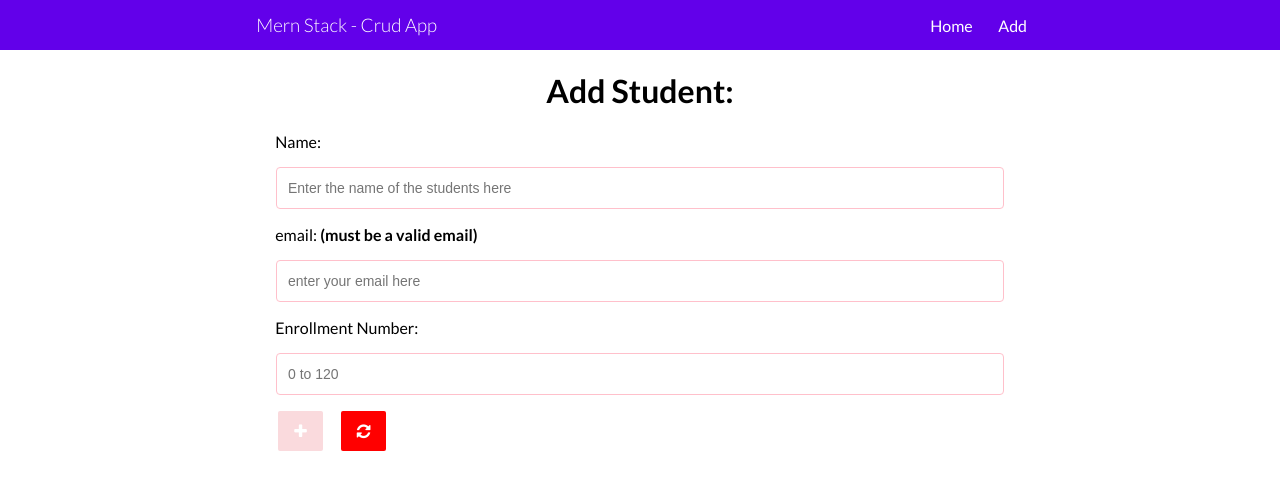
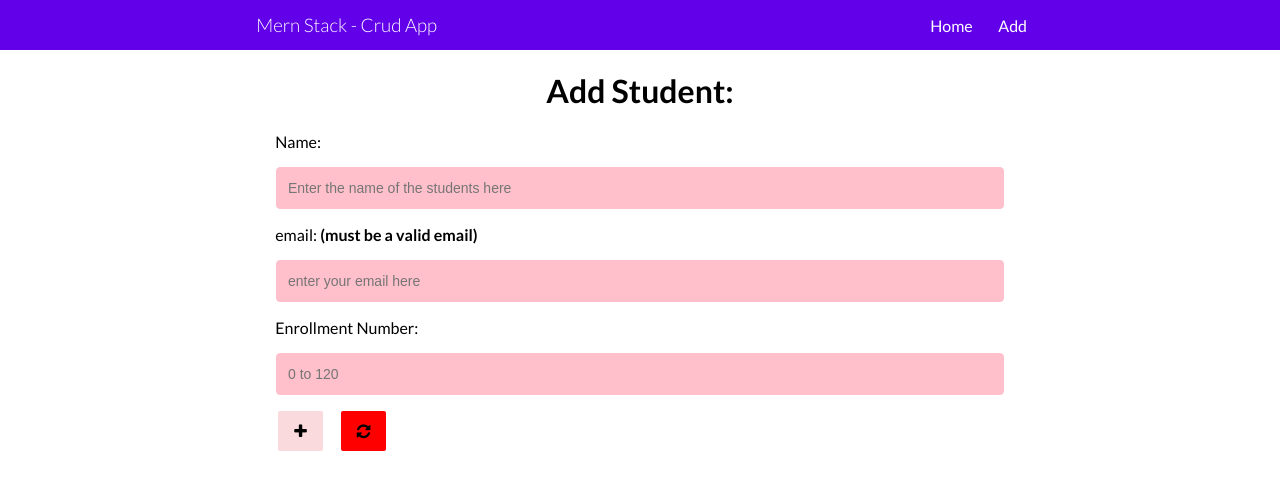
Before and after one commit to NajlaDevOps/pfefinal, a React (Create React App) app in the folder client/: page /add in a window 1280 px wide. Shown: the top 490 px of the page. Built offline with nearby package versions, Linux system fonts and the light colour scheme.

Commit message:
Update AddStudent.css

```diff
--- a/client/src/components/AddStudent/AddStudent.css
+++ b/client/src/components/AddStudent/AddStudent.css
@@ -12,7 +12,7 @@
   font-size: 14px;
   line-height: 1.5;
   color: rgba(0,0,0,.65);
-  background-color: #fff;
+  background-color: #FFC0CB;
   border: 1px solid #FFC0CB;
   border-radius: 4px;
   outline: none;
@@ -21,7 +21,7 @@
 .Add-Student-Submit, .Add-Student-Reset {
   width: 45px;
   height: 40px;
-  color: #fff;
+  color: ##FFC0CB;
   border: none;
   margin-left: 18px;
   border-radius: 2px;
```
